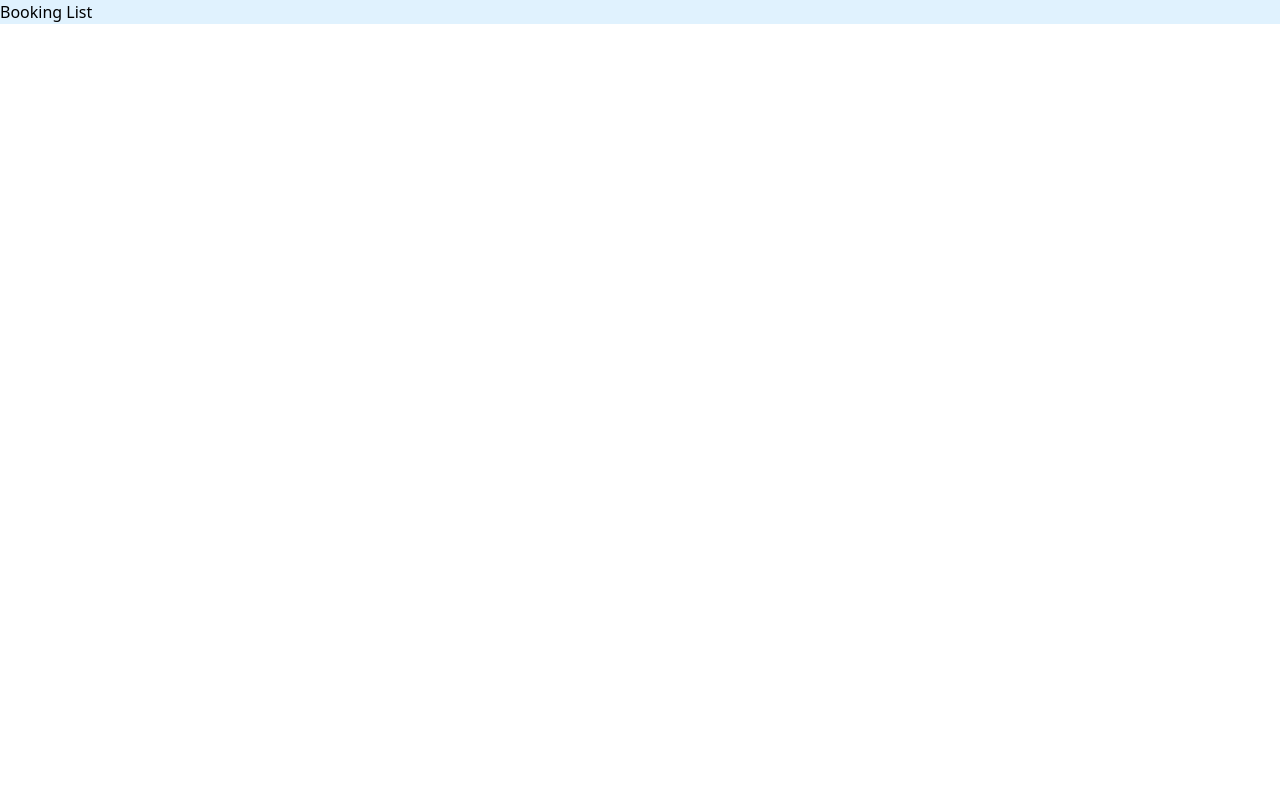
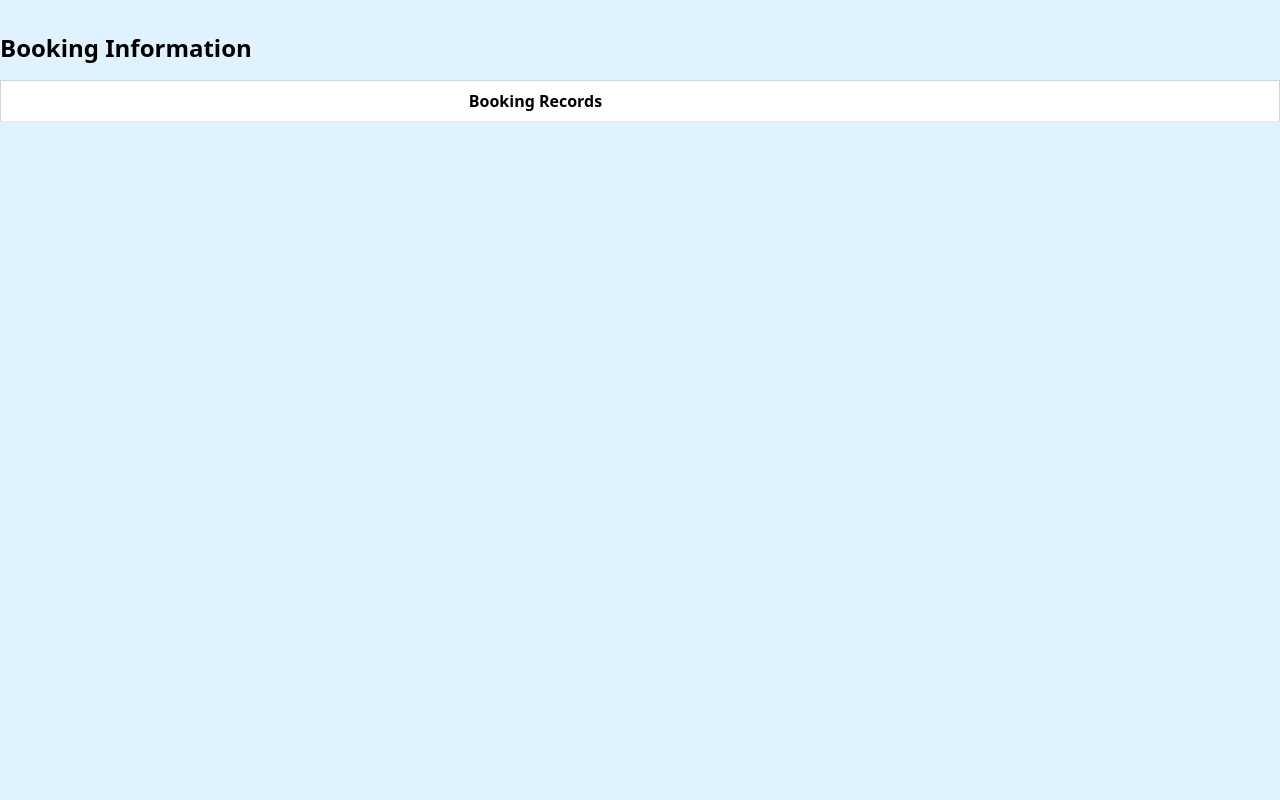
Before and after one commit to ripionck/metro-express, a Django app: page /booking/booking_list/ in a window 1280 px wide. Shown: the part 60-860 px from the top of the page. Before the commit the page ends 84 px from the top, so only its background shows below. Run offline with Django 5.2, Linux system fonts and the light colour scheme; a user stored in the database is signed in; data comes from the database, SQL or seed files in the repository; both versions use the stored data as it was after the commit; lists and menus that the app fills with data are empty; some libraries are stand-ins or nearby versions.

Commit message:
displayed all booking list

```diff
--- a/booking/models.py
+++ b/booking/models.py
@@ -15,4 +15,4 @@
     booking_date = models.DateTimeField(auto_now_add=True)
 
     def __str__(self):
-        return f'{self.user.first_name}, train: {self.train.name}, total seats: {self.seats_booked}'
+        return f'Passenger: {self.user.first_name} {self.user.last_name} , Train: {self.train.name}, Total seats: {self.seats_booked}, Class: {self.class_type}, From: {self.from_station}, To: {self.to_station}'
--- a/booking/templates/booking_list.html
+++ b/booking/templates/booking_list.html
@@ -3,13 +3,28 @@
     Booking List
 {% endblock title %}
 {% block content %}
-    <h1>Booking List</h1>
-    <ul>
-        {% for booking in user_bookings %}
-            <li>{{ booking }}</li>
-            {% if booking.train %}
-                <a href="{% url 'train_review' booking.train.id %}">Write a review for {{ booking.train.name }}</a>
-            {% endif %}
-        {% endfor %}
-    </ul>
+    <div class="container mx-auto pt-8 h-screen">
+        <h1 class="text-2xl font-bold mb-4">Booking Information</h1>
+        <table class="min-w-full bg-white border border-gray-300">
+            <thead>
+                <tr>
+                    <th class="py-2 px-4 border-b">Booking Records</th>
+                    <th class="py-2 px-4 border-b"></th>
+                </tr>
+            </thead>
+            <tbody>
+                {% for booking in user_bookings %}
+                    <tr>
+                        <td class="py-2 px-4 border-b text-center">{{ booking }}</td>
+                        <td class="py-2 px-4 border-b text-center">
+                            {% if booking.train %}
+                                <a href="{% url 'train_review' booking.train.id %}"
+                                   class="hover:underline">Write a review for {{ booking.train.name }}</a>
+                            {% endif %}
+                        </td>
+                    </tr>
+                {% endfor %}
+            </tbody>
+        </table>
+    </div>
 {% endblock content %}
--- a/booking/views.py
+++ b/booking/views.py
@@ -29,24 +29,24 @@
 
         seat_count = form.cleaned_data['seats_booked']
         selected_seat = form.cleaned_data['selected_seat']
+        class_type = form.cleaned_data['class_type']
+        from_station = form.cleaned_data['from_station']
+        to_station = form.cleaned_data['to_station']
 
         # Check if there are enough available seats
         if train.available_seats >= seat_count:
             # Create a booking
             booking = Booking.objects.create(user=user, train=train, seats_booked=seat_count,
-                                             selected_seat=selected_seat)
+                                             selected_seat=selected_seat, class_type=class_type,from_station=from_station,to_station=to_station)
 
             # Update available seats on the train
             train.available_seats -= seat_count
             train.save()
 
-            # Redirect to a success page or display a success message
             return redirect('booking_list')
         else:
-            # Display an error message if there are not enough available seats
             form.add_error('seat_count', 'Not enough available seats.')
             return self.form_invalid(form)
 
     def form_invalid(self, form):
-        # Handle the case when the form is invalid
         return render(self.request, self.template_name, {'form': form})
```
Also changed, not shown: db.sqlite3.
